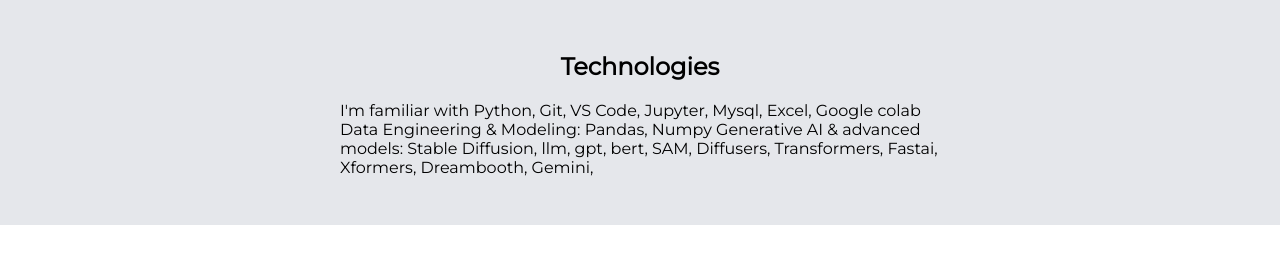
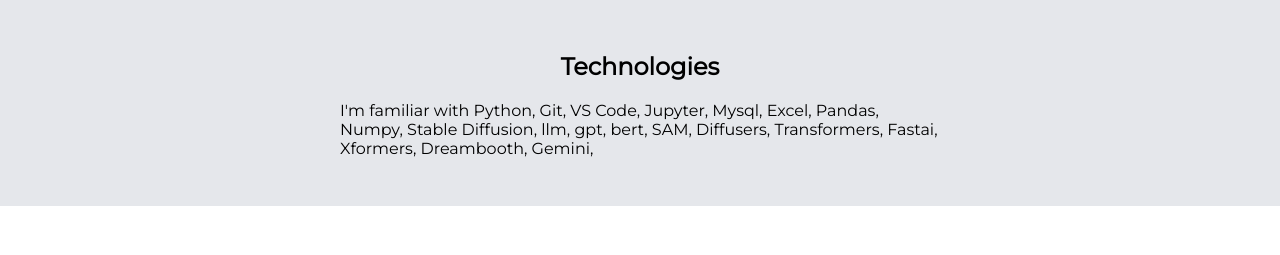
Before and after one commit to Gauravscriptx/gaurav-portfolio, a plain HTML site: page index.html in a window 1280 px wide. Shown: the part 518-773 px from the top of the page. Drawn offline with Linux system fonts and the light colour scheme.

Commit message:
Update index.html

```diff
--- a/index.html
+++ b/index.html
@@ -32,7 +32,7 @@
       <div class="container container-center">
 <h1>Technologies</h1>
 
-    <p>I'm familiar with Python, Git, VS Code, Jupyter, Mysql, Excel, Google colab Data Engineering & Modeling: Pandas, Numpy Generative AI & advanced models: Stable Diffusion, llm, gpt, bert, SAM,
+    <p>I'm familiar with Python, Git, VS Code, Jupyter, Mysql, Excel, Pandas, Numpy, Stable Diffusion, llm, gpt, bert, SAM,
 Diffusers, Transformers, Fastai, Xformers, Dreambooth, Gemini,</p>
       </div>
 
```
